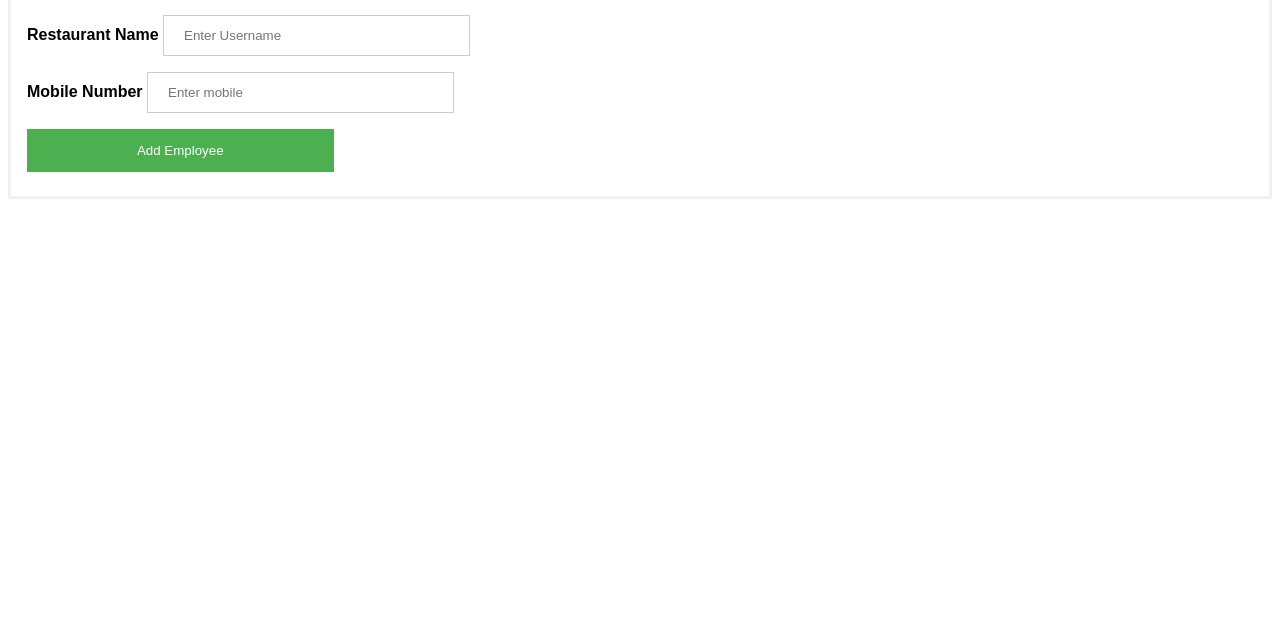
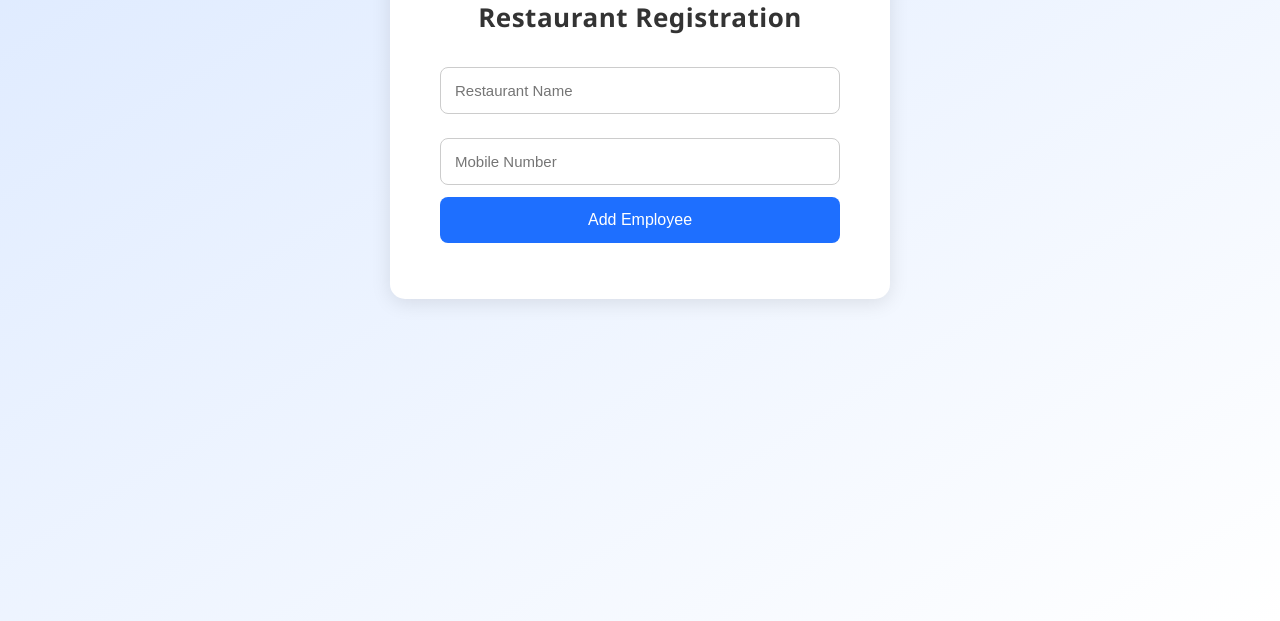
Before and after one commit to Sohummnm/fractal-cicd-project, a PHP site: page / in a window 1280 px wide. Shown: the part 179-800 px from the top of the page. Run offline with PHP 8.4, Linux system fonts and the light colour scheme.

Commit message:
Update index.php

```diff
--- a/src/index.php
+++ b/src/index.php
@@ -1,62 +1,95 @@
 <html>
 <head>
-<title>Restaurant Registration App Check-1</title>
+<title>Restaurant Registration App - BLUE</title>
+
 <style>
-body {font-family: Arial, Helvetica, sans-serif;}
-form {border: 3px solid #f1f1f1;}
+    body {
+        font-family: "Segoe UI", Arial, sans-serif;
+        background: linear-gradient(to bottom right, #dce9ff, #ffffff);
+        margin: 0;
+        padding: 0;
+    }
 
-input[type=text], input[type=password] {
-  width: 25%;
-  padding: 12px 20px;
-  margin: 8px 0;
+    .wrapper {
+        width: 100%;
+        display: flex;
+        justify-content: center;
+        margin-top: 60px;
+    }
+
+    .card {
+        background: #ffffff;
+        padding: 40px 50px;
+        border-radius: 15px;
+        box-shadow: 0 4px 20px rgba(0,0,0,0.1);
+        text-align: center;
+        width: 400px;
+        animation: fadeIn 0.5s ease-in-out;
+        border-top: 10px solid #1e6fff; /* BLUE indicator */
+    }
+
+    .tag-blue {
+        background: #1e6fff;
+        color: white;
+        padding: 6px 14px;
+        border-radius: 50px;
         display: inline-block;
+        font-size: 14px;
+        margin-bottom: 15px;
+        font-weight: bold;
+    }
+
+    h2 {
+        margin-bottom: 20px;
+        color: #333;
+        font-size: 26px;
+        letter-spacing: 0.5px;
+    }
+
+    input[type=text] {
+        width: 100%;
+        padding: 14px;
+        margin: 12px 0;
+        border-radius: 8px;
         border: 1px solid #ccc;
-  box-sizing: border-box;
+        font-size: 15px;
+        transition: 0.3s;
+    }
+
+    input[type=text]:focus {
+        border-color: #1e6fff;
+        box-shadow: 0 0 6px rgba(30, 111, 255, 0.3);
+        outline: none;
     }
 
     button {
-  background-color: #4CAF50;
+        background-color: #1e6fff;
         color: white;
-  padding: 14px 20px;
-  margin: 8px 0;
+        padding: 14px;
         border: none;
+        border-radius: 8px;
         cursor: pointer;
-  width: 25%;
+        width: 100%;
+        font-size: 16px;
+        transition: 0.3s;
     }
 
-button:hover { opacity: 0.8; }
-
-.cancelbtn {
-  width: auto;
-  padding: 10px 18px;
-  background-color: #f44336;
+    button:hover {
+        background-color: #1554c7;
+        transform: translateY(-2px);
+        box-shadow: 0 4px 10px rgba(30, 111, 255, 0.3);
     }
 
-.imgcontainer {
-  text-align: left;
-  margin: 24px 0 12px 0;
-}
-
-img.avatar {
-  width: 100px;
-  border-radius: 200px;
-}
-
-.container { padding: 16px; }
-
-span.psw {
-  float: right;
-  padding-top: 16px;
-}
-
-@media screen and (max-width: 300px) {
-  span.psw { display: block; float: none; }
-  .cancelbtn { width: 100%; }
+    @keyframes fadeIn {
+        from { opacity: 0; transform: translateY(10px); }
+        to { opacity: 1; transform: translateY(0); }
     }
 </style>
 
 <?php
-if ($_SERVER['REQUEST_METHOD'] == "POST") {
+if($_SERVER['REQUEST_METHOD'] == "POST")
+{
+    // Read DB config from ENV
     $servername = getenv('DB_HOST');
     $username   = getenv('DB_USER');
     $password   = getenv('DB_PASSWORD');
@@ -65,37 +98,20 @@ if ($_SERVER['REQUEST_METHOD'] == "POST") {
     $name  = $_POST["name"];
     $phone = $_POST["mobile"];
 
-    // Initialize MySQLi with SSL
-    $conn = mysqli_init();
+    // Plain MySQL connection (NO SSL)
+    $conn = new mysqli($servername, $username, $password, $dbname);
 
-    // Path to CA certificate bundle (default on App Service)
-    $ssl_cert = '/etc/ssl/certs/ca-certificates.crt';
-
-    mysqli_ssl_set($conn, null, null, $ssl_cert, null, null);
-    mysqli_options($conn, MYSQLI_OPT_SSL_VERIFY_SERVER_CERT, true);
-
-    // Connect securely with SSL
-    if (!mysqli_real_connect(
-        $conn,
-        $servername,
-        $username,
-        $password,
-        $dbname,
-        3306,
-        null,
-        MYSQLI_CLIENT_SSL
-    )) {
-        die("Connection failed: " . mysqli_connect_error());
+    if ($conn->connect_error) {
+        die("<p style='color:red;text-align:center;font-size:18px;'>DB Connection Failed: " . $conn->connect_error . "</p>");
     }
 
-    // Use prepared statement (safer)
     $stmt = $conn->prepare("INSERT INTO employee (name, mobile) VALUES (?, ?)");
     $stmt->bind_param("ss", $name, $phone);
 
     if ($stmt->execute()) {
-        echo "Record created successfully";
+        echo "<p style='color: green; font-size: 18px; text-align:center;'>Record added successfully (BLUE)!</p>";
     } else {
-        echo "Error: " . $stmt->error;
+        echo "<p style='color: red; font-size: 18px; text-align:center;'>Error: " . $stmt->error . "</p>";
     }
 
     $stmt->close();
@@ -105,21 +121,25 @@ if ($_SERVER['REQUEST_METHOD'] == "POST") {
 </head>
 
 <body>
-<h2>Restaurant Registration Form (Version-1)</h2>
+
+<div class="wrapper">
+    <div class="card">
+
+        <!-- BLUE badge -->
+        <div class="tag-blue">BLUE DEPLOYMENT</div>
+
+        <h2>Restaurant Registration</h2>
+
         <form action="index.php" method="POST">
-  <div class="imgcontainer">
-    <img src="image.png" alt="Avatar" class="avatar">
+
+            <input type="text" placeholder="Restaurant Name" name="name" required>
+
+            <input type="text" placeholder="Mobile Number" name="mobile" required>
+
+            <button type="submit">Add Employee</button>
+        </form>
+    </div>
 </div>
 
-  <div class="container">
-    <label for="name"><b>Restaurant Name</b></label>
-    <input type="text" placeholder="Enter Username" name="name" required>
-    <br />
-    <label for="mobile"><b>Mobile Number</b></label>
-    <input type="text" placeholder="Enter mobile" name="mobile" required>
-    <br />
-    <button type="submit">Add Employee</button>
-  </div>
-</form>
 </body>
 </html>
```
Lines whose indentation alone changed are shown as unchanged.
